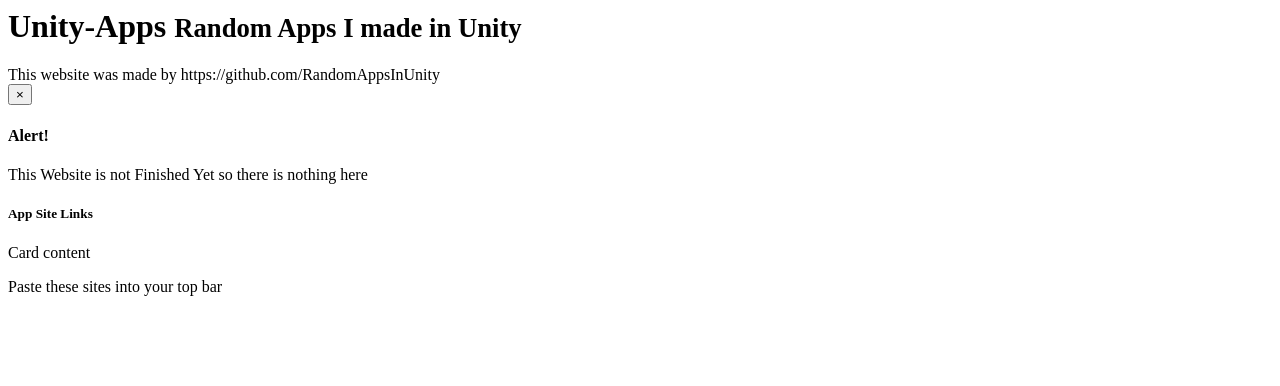
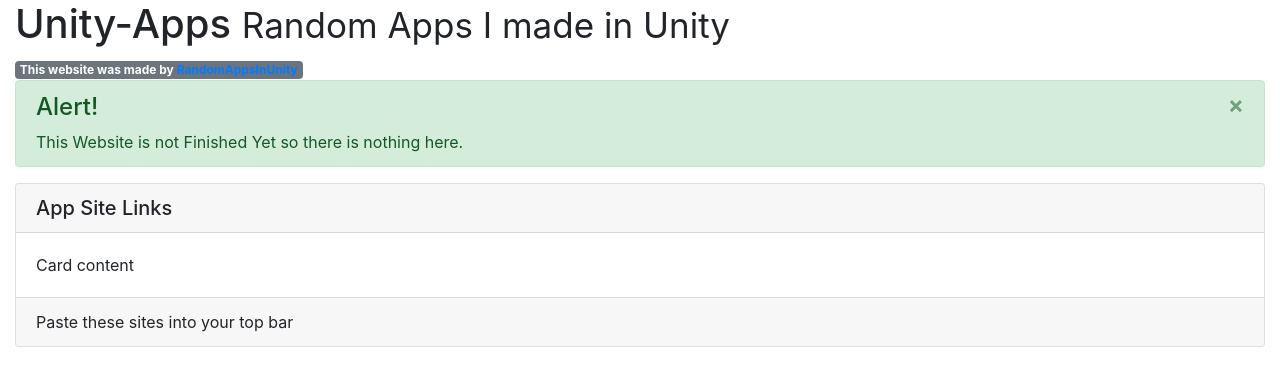
Before and after one commit to RandomAppsInUnity/RandomAppsInUnity.github.io, a plain HTML site: page index.html in a window 1280 px wide. Drawn offline with nearby package versions, Linux system fonts and the light colour scheme.

Commit message:
Update index.html

```diff
--- a/index.html
+++ b/index.html
@@ -1,37 +1,58 @@
-<html>
+<!DOCTYPE html>
+<html lang="en">
+<head>
+    <meta charset="UTF-8">
+    <meta name="viewport" content="width=device-width, initial-scale=1">
+    <title>Unity-Apps</title>
+
+    <!-- Bootstrap CSS -->
+    <link rel="stylesheet" href="https://cdn.jsdelivr.net/npm/bootstrap@4.6.2/dist/css/bootstrap.min.css">
+
+    <!-- Custom Styles (if needed) -->
+    <link rel="stylesheet" href="css/style.css">
+</head>
 <body>
+
 <div class="container-fluid">
     <div class="row">
         <div class="col-md-12">
             <div class="page-header">
-				<h1>
-					Unity-Apps <small>Random Apps I made in Unity</small>
-				</h1>
-			</div> <span class="badge badge-default">This website was made by https://github.com/RandomAppsInUnity</span>
-			<div class="alert alert-success alert-dismissable">
+                <h1>Unity-Apps <small>Random Apps I made in Unity</small></h1>
+            </div>
 
-				<button type="button" class="close" data-dismiss="alert" aria-hidden="true">
-					×
+            <!-- Badge -->
+            <span class="badge badge-secondary">This website was made by
+                <a href="https://github.com/RandomAppsInUnity" target="_blank">RandomAppsInUnity</a>
+            </span>
+
+            <!-- Alert -->
+            <div class="alert alert-success alert-dismissible fade show" role="alert">
+                <h4 class="alert-heading">Alert!</h4>
+                This Website is not Finished Yet so there is nothing here.
+                <button type="button" class="close" data-dismiss="alert" aria-label="Close">
+                    <span aria-hidden="true">&times;</span>
                 </button>
-				<h4>
-					Alert!
-				</h4> This Website is not Finished Yet so there is nothing here
             </div>
+
+            <!-- Card -->
             <div class="card">
-				<h5 class="card-header">
-					App Site Links
-				</h5>
+                <h5 class="card-header">App Site Links</h5>
                 <div class="card-body">
-					<p class="card-text">
-						Card content
-					</p>
+                    <p class="card-text">Card content</p>
                 </div>
-				<div class="card-footer">
-					Paste these sites into your top bar
+                <div class="card-footer">Paste these sites into your top bar</div>
             </div>
         </div>
     </div>
 </div>
-</div>
+
+<!-- jQuery, Tether.js, and Bootstrap JS -->
+<script src="https://code.jquery.com/jquery-3.6.0.min.js"></script>
+<script src="https://cdnjs.cloudflare.com/ajax/libs/popper.js/1.16.1/umd/popper.min.js"></script>
+<script src="https://cdn.jsdelivr.net/npm/bootstrap@4.6.2/dist/js/bootstrap.min.js"></script>
+
+<!-- Custom Scripts -->
+<script src="js/scripts.js"></script>
+
 </body>
 </html>
```
Lines whose indentation alone changed are shown as unchanged.
